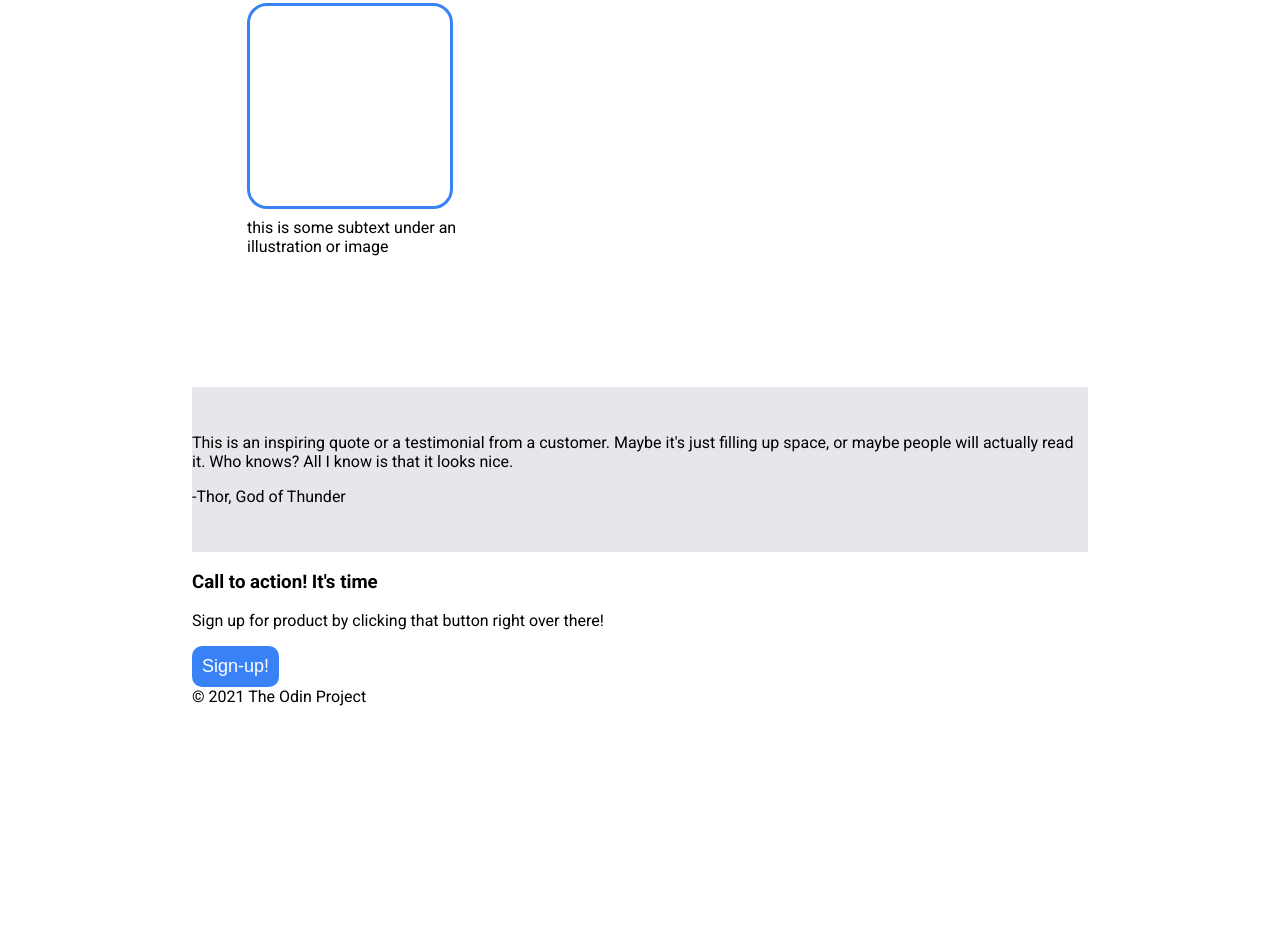
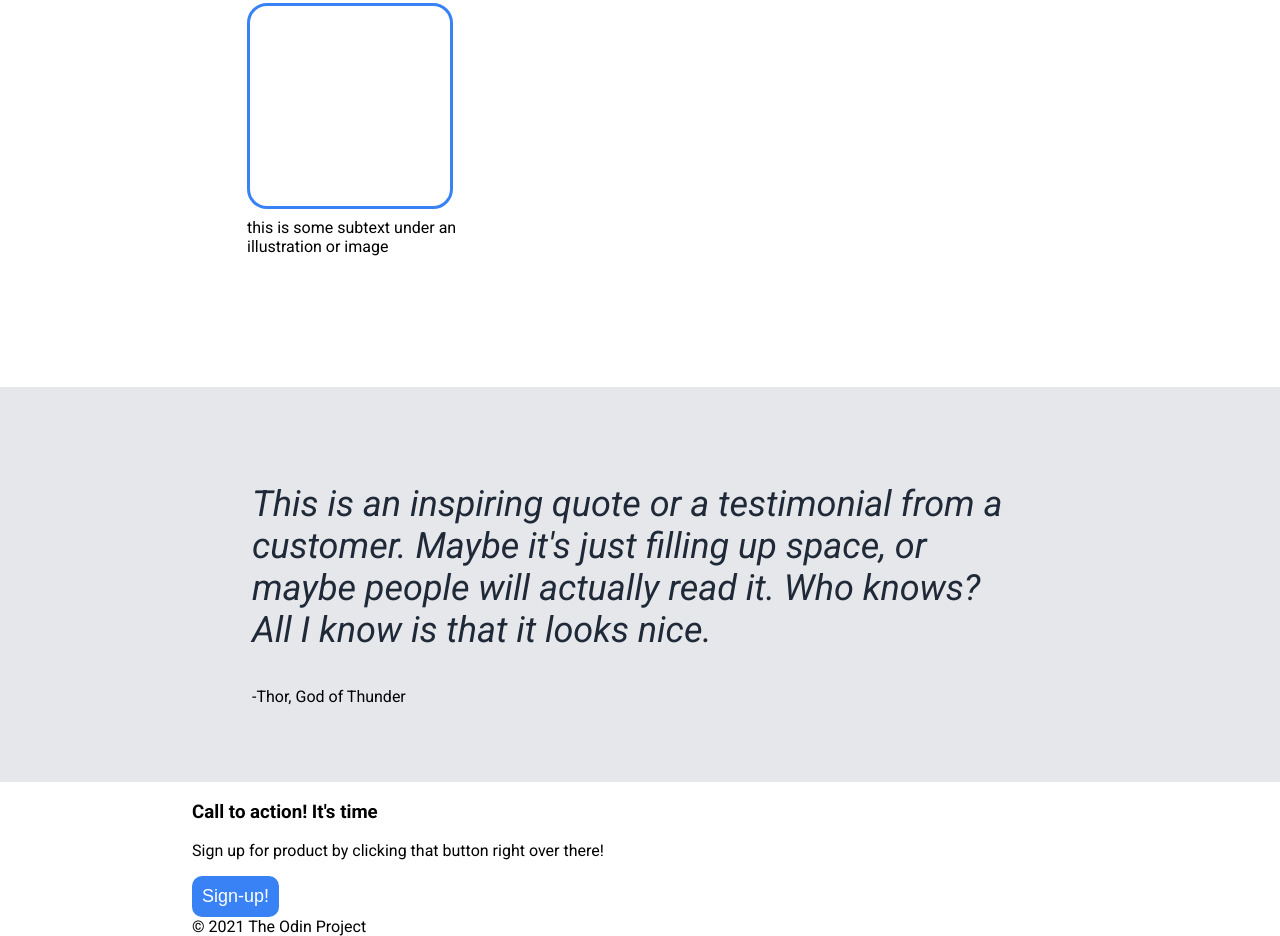
Before and after one commit to ChrissRojas/Landing-Page, a plain HTML site: page index.html in a window 1280 px wide. Shown: the part 1040-1976 px from the top of the page. Before the commit the page ends 1746 px from the top, so only its background shows below. Drawn offline with Linux system fonts and the light colour scheme.

Commit message:
Implement quote section css

```diff
--- a/index.html
+++ b/index.html
@@ -56,12 +56,12 @@
 
         <div class="quotes">
             <div class="quote">
-                <p>
+                <p class="testimonial">
                     This is an inspiring quote or a testimonial from a customer.
                     Maybe it's just filling up space, or maybe people will actually read it.
                     Who knows? All I know is that it looks nice.
                 </p>
-                <p> -Thor, God of Thunder</p>
+                <p class="author"> -Thor, God of Thunder</p>
             </div>
         </div>
 
--- a/style.css
+++ b/style.css
@@ -125,7 +125,17 @@ button{
     margin-top: 5px;
 }
 
-.quote{
-    padding: 30px 0 30px;
+.quotes{
     background-color:  #E5E7EB;
 }
+
+.quote{
+    padding: 60px;
+}
+
+.testimonial{
+    font-size: 36px;
+    color: #1F2937;
+    font-style:italic;
+    font-weight: lighter;
+}
```
